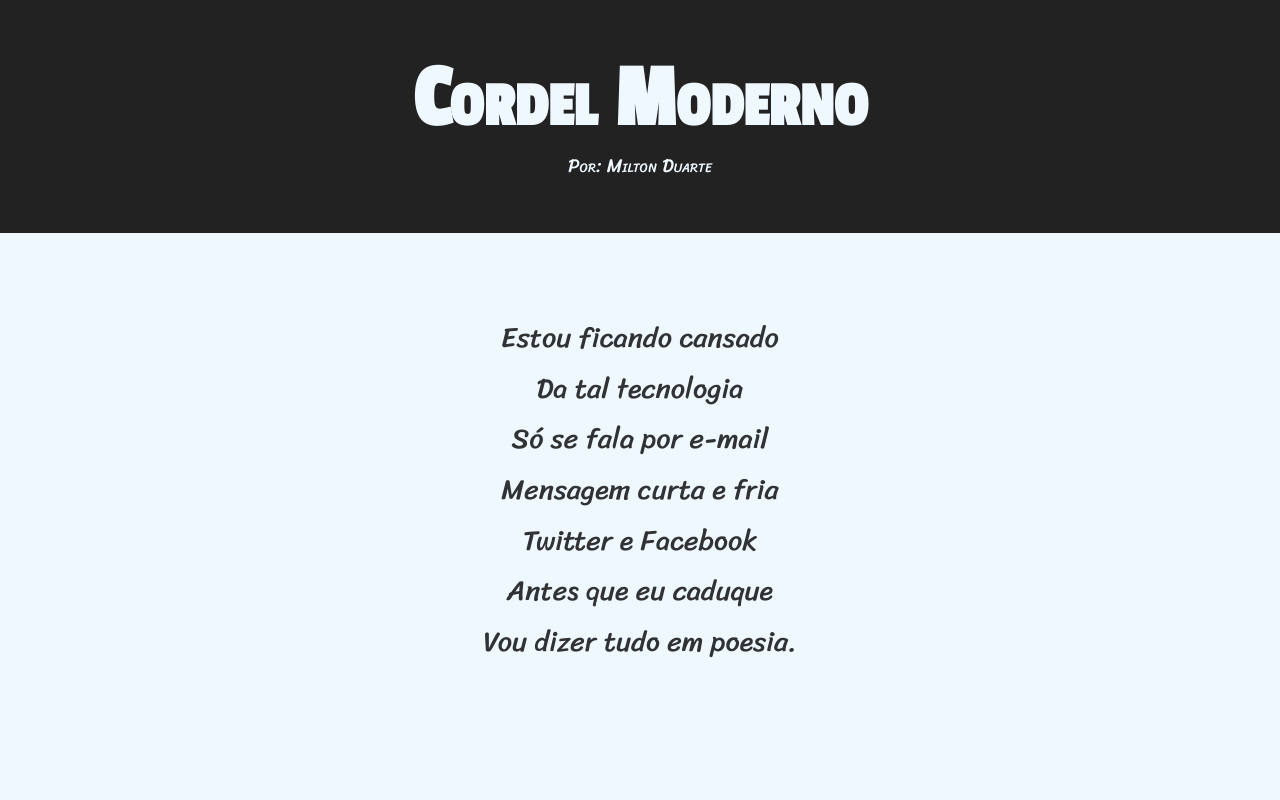
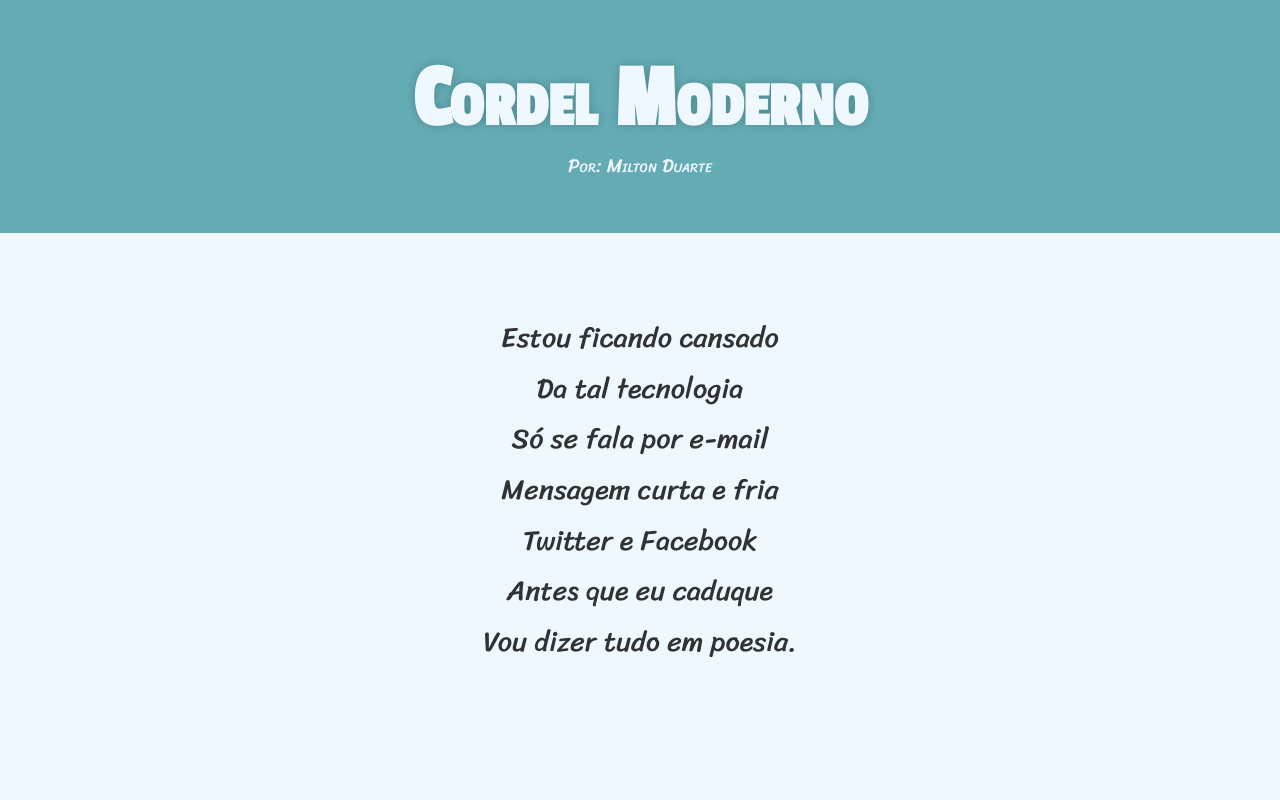
Before and after one commit to Edevaldoos/ProjetoCordelModerno, a plain HTML site: page index.html in a window 1280 px wide. Shown: the top 800 px of the page. Drawn offline with Linux system fonts and the light colour scheme.

Commit message:
atualização

```diff
--- a/style.css
+++ b/style.css
@@ -24,7 +24,7 @@ html, body {
 }
 
 header {
-    background-color: rgba(0, 0, 0, 0.8);
+    background-color: #64ABB4;
     color: aliceblue;
 }
 
@@ -34,6 +34,7 @@ header > h1 {
     font-family: var(--fonte2);
     font-size: 7vw;
     text-align: center;
+    text-shadow: 0.1px 0.1px 10px rgba(0, 0, 0, 0.2);
 }
 
 header > p {
```
